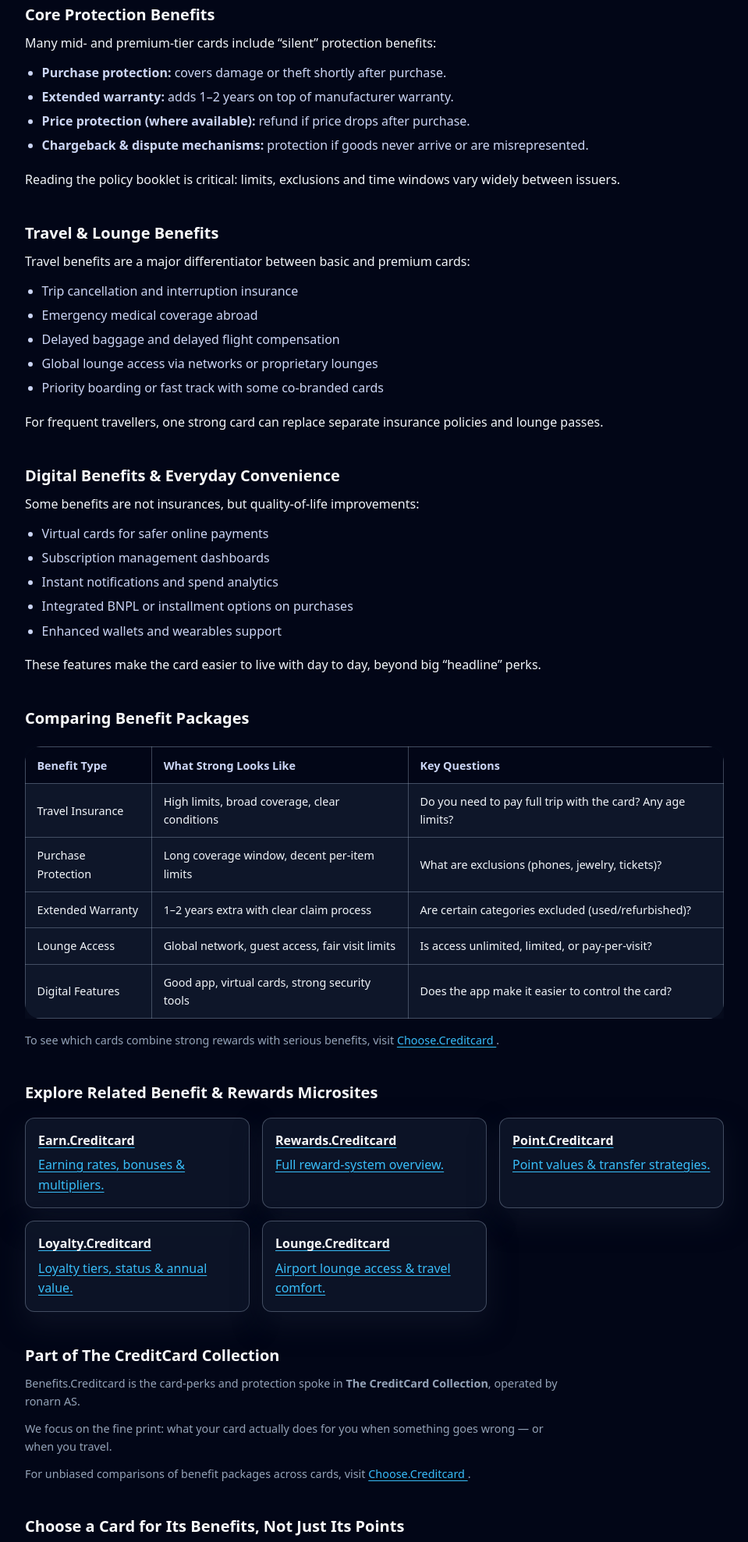
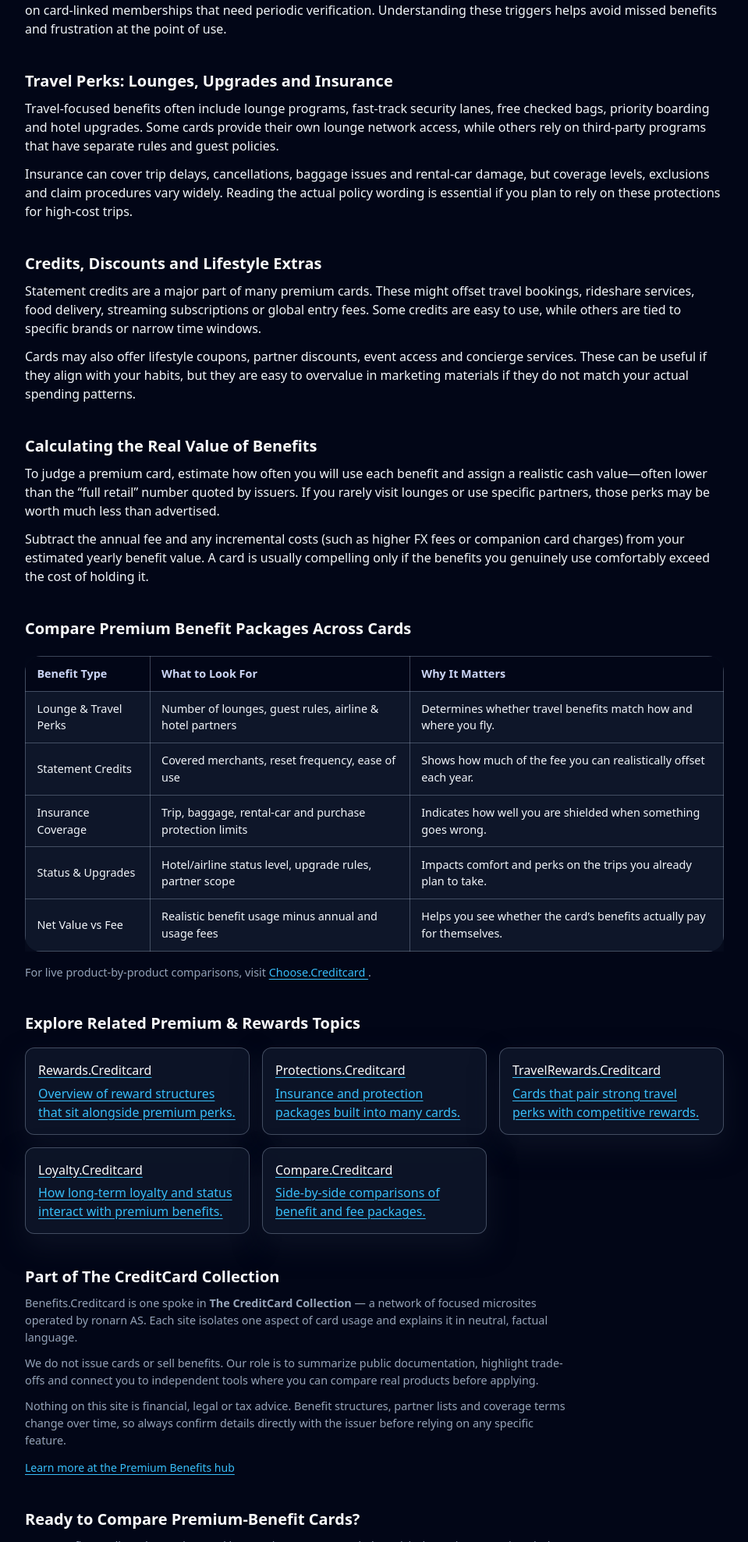
Before and after one commit to ChooseCreditCard/benefits.creditcard, a plain HTML site: page index.html in a window 1280 px wide. Shown: the part 823-2800 px from the top of the page at 78% size, without its empty margins (160-1119 px from the left). Drawn offline with nearby package versions, Linux system fonts and the light colour scheme.

Commit message:
Update index.html

```diff
--- a/index.html
+++ b/index.html
@@ -4,54 +4,54 @@
   <meta charset="UTF-8" />
   <meta name="viewport" content="width=device-width, initial-scale=1" />
 
-  <title>Benefits.Creditcard – Card Perks, Protections & Travel Value</title>
-  <meta name="description" content="Benefits.creditcard explains card perks and protections: insurance, purchase protection, lounge access, travel benefits and hidden card features." />
+  <title>Benefits.Creditcard – Premium Credit-Card Benefits Explained</title>
+  <meta name="description" content="Understand premium credit-card benefits: lounge access, insurance, statement credits, elite status, upgrades and how to judge if the perks are worth the fees." />
   <meta name="robots" content="index,follow" />
   <link rel="canonical" href="https://benefits.creditcard/" />
 
   <!-- Open Graph -->
-  <meta property="og:title" content="Benefits.Creditcard – Credit-Card Perks & Protections" />
-  <meta property="og:description" content="Understand credit-card benefits: insurance coverage, purchase protection, lounge access, travel perks and hidden features that matter more than points." />
+  <meta property="og:title" content="Benefits.Creditcard – Premium Credit-Card Benefits Explained" />
+  <meta property="og:description" content="Neutral breakdown of premium card benefits: travel perks, protection packages, statement credits and how to evaluate real-world value." />
   <meta property="og:type" content="website" />
   <meta property="og:url" content="https://benefits.creditcard/" />
   <meta property="og:image" content="https://choose.creditcard/preview.png?utm_source=benefits.creditcard&utm_medium=referral&utm_campaign=og_image" />
 
   <!-- Twitter -->
   <meta name="twitter:card" content="summary_large_image" />
-  <meta name="twitter:title" content="Benefits.Creditcard – Card Benefits Explained" />
-  <meta name="twitter:description" content="Independent guide to card perks, protections and travel benefits — beyond just points and cashback." />
+  <meta name="twitter:title" content="Benefits.Creditcard – Premium Credit-Card Benefits Explained" />
+  <meta name="twitter:description" content="Learn how premium card benefits like lounges, insurance and statement credits work, and when they justify higher annual fees." />
   <meta name="twitter:image" content="https://choose.creditcard/preview.png?utm_source=benefits.creditcard&utm_medium=referral&utm_campaign=twitter_image" />
 
   <!-- GA4 -->
   <script async src="https://www.googletagmanager.com/gtag/js?id=G-64FE63JQ3H"></script>
   <script>
     window.dataLayer = window.dataLayer || [];
-    function gtag(){ dataLayer.push(arguments); }
+    function gtag(){dataLayer.push(arguments);}
     gtag('js', new Date());
     gtag('config', 'G-64FE63JQ3H');
   </script>
 
+  <!-- Tailwind for utility classes -->
+  <script src="https://cdn.tailwindcss.com"></script>
+
+  <!-- Your shared minisite styles -->
   <link rel="stylesheet" href="./styles.css" />
 </head>
-
 <body class="bg-slate-950 text-slate-100">
   <header class="site-header">
     <div class="nav-inner max-w-6xl">
-
       <div class="brand">
         <div class="cc-logo">CC</div>
         <div class="brand-text">
           <div class="brand-title">Benefits.Creditcard</div>
-          <div class="brand-subtitle">Perks, Protections & Travel Value</div>
+          <div class="brand-subtitle">Premium Credit-Card Benefits</div>
         </div>
       </div>
-
-      <nav class="nav-links">
+      <nav class="nav-links" aria-label="Page navigation">
         <a href="#overview">Overview</a>
-        <a href="#protections">Protections</a>
+        <a href="#mechanics">How It Works</a>
         <a href="#compare">Compare</a>
       </nav>
-
     </div>
   </header>
 
@@ -60,196 +60,161 @@
     <div class="cc-breadcrumb">
       <a href="https://choose.creditcard/?utm_source=benefits.creditcard&utm_medium=referral&utm_campaign=breadcrumb">Home</a>
       &nbsp;›&nbsp;
-      Card Benefits
+      Benefits.Creditcard
     </div>
 
     <!-- Hero -->
     <section class="hero">
-      <h1>The Credit-Card Benefits Most People Overlook</h1>
-      <p class="hero-lead">
-        Benefits.Creditcard explains the perks and protections hiding in the fine print: insurances, purchase protection, lounge access, travel benefits and digital extras that can be worth more than points.
-      </p>
-
-      <a class="cta" href="https://choose.creditcard/?utm_source=benefits.creditcard&utm_medium=referral&utm_campaign=hero_cta">
-        Compare benefit-rich cards
-      </a>
+      <div class="hero-content">
+        <h1>How Premium Credit-Card Benefits Really Work</h1>
+        <p class="hero-lead">
+          Premium cards promise lounges, insurance, upgrades and statement credits. This page explains how those benefits are structured, what triggers them and how to decide whether the perks truly outweigh the annual fee.
+        </p>
+        <a class="cta" href="https://choose.creditcard/?utm_source=benefits.creditcard&utm_medium=referral&utm_campaign=hero_cta">
+          Compare premium-benefit cards
+        </a>
+      </div>
     </section>
 
-    <!-- Sections -->
+    <!-- Content sections -->
     <section id="overview" class="section">
-      <h2>Beyond Rewards: The Real Value of Card Benefits</h2>
-      <p>Rewards get the headlines — but benefits often carry more real-world value. Typical benefit areas include:</p>
-
-      <ul class="list">
-        <li>Travel insurance & trip interruption cover</li>
-        <li>Medical coverage while travelling</li>
-        <li>Flight delay & baggage delay compensation</li>
-        <li>Purchase protection and extended warranty</li>
-        <li>Rental car insurance (CDW / LDW)</li>
-        <li>Airport lounge access & fast track</li>
-      </ul>
-
-      <p>Understanding these can change which card you trust for flights, rentals and large purchases.</p>
+      <h2>What Counts as a “Premium” Card Benefit?</h2>
+      <p>Premium credit cards bundle extra features on top of basic rewards. Common benefits include airport lounge access, travel and purchase insurance, hotel and airline status boosts, concierge services and credits for specific categories like travel, dining or subscriptions.</p>
+      <p>These perks are designed to justify higher annual fees. The challenge for cardholders is separating headline features that sound impressive from benefits they will actually use often enough to create real value over the long term.</p>
     </section>
 
-    <section id="protections" class="section">
-      <h2>Core Protection Benefits</h2>
-      <p>Many mid- and premium-tier cards include “silent” protection benefits:</p>
-
-      <ul class="list">
-        <li><strong>Purchase protection:</strong> covers damage or theft shortly after purchase.</li>
-        <li><strong>Extended warranty:</strong> adds 1–2 years on top of manufacturer warranty.</li>
-        <li><strong>Price protection (where available):</strong> refund if price drops after purchase.</li>
-        <li><strong>Chargeback & dispute mechanisms:</strong> protection if goods never arrive or are misrepresented.</li>
-      </ul>
-
-      <p>Reading the policy booklet is critical: limits, exclusions and time windows vary widely between issuers.</p>
+    <section id="mechanics" class="section">
+      <h2>How Benefits Are Structured and Triggered</h2>
+      <p>Most benefits are governed by detailed terms: some apply automatically when you pay with the card, others require activation in the app or enrollment with a partner. Statement credits, for example, may reset monthly, quarterly or annually and often only cover specific merchants or categories.</p>
+      <p>Travel protections usually activate when you charge the trip to the card, while status boosts and lounge access may rely on card-linked memberships that need periodic verification. Understanding these triggers helps avoid missed benefits and frustration at the point of use.</p>
     </section>
 
     <section class="section">
-      <h2>Travel & Lounge Benefits</h2>
-      <p>Travel benefits are a major differentiator between basic and premium cards:</p>
-
-      <ul class="list">
-        <li>Trip cancellation and interruption insurance</li>
-        <li>Emergency medical coverage abroad</li>
-        <li>Delayed baggage and delayed flight compensation</li>
-        <li>Global lounge access via networks or proprietary lounges</li>
-        <li>Priority boarding or fast track with some co-branded cards</li>
-      </ul>
-
-      <p>For frequent travellers, one strong card can replace separate insurance policies and lounge passes.</p>
+      <h2>Travel Perks: Lounges, Upgrades and Insurance</h2>
+      <p>Travel-focused benefits often include lounge programs, fast-track security lanes, free checked bags, priority boarding and hotel upgrades. Some cards provide their own lounge network access, while others rely on third-party programs that have separate rules and guest policies.</p>
+      <p>Insurance can cover trip delays, cancellations, baggage issues and rental-car damage, but coverage levels, exclusions and claim procedures vary widely. Reading the actual policy wording is essential if you plan to rely on these protections for high-cost trips.</p>
     </section>
 
     <section class="section">
-      <h2>Digital Benefits & Everyday Convenience</h2>
-      <p>Some benefits are not insurances, but quality-of-life improvements:</p>
-
-      <ul class="list">
-        <li>Virtual cards for safer online payments</li>
-        <li>Subscription management dashboards</li>
-        <li>Instant notifications and spend analytics</li>
-        <li>Integrated BNPL or installment options on purchases</li>
-        <li>Enhanced wallets and wearables support</li>
-      </ul>
-
-      <p>These features make the card easier to live with day to day, beyond big “headline” perks.</p>
+      <h2>Credits, Discounts and Lifestyle Extras</h2>
+      <p>Statement credits are a major part of many premium cards. These might offset travel bookings, rideshare services, food delivery, streaming subscriptions or global entry fees. Some credits are easy to use, while others are tied to specific brands or narrow time windows.</p>
+      <p>Cards may also offer lifestyle coupons, partner discounts, event access and concierge services. These can be useful if they align with your habits, but they are easy to overvalue in marketing materials if they do not match your actual spending patterns.</p>
     </section>
 
-    <!-- Comparison Table -->
+    <section class="section">
+      <h2>Calculating the Real Value of Benefits</h2>
+      <p>To judge a premium card, estimate how often you will use each benefit and assign a realistic cash value—often lower than the “full retail” number quoted by issuers. If you rarely visit lounges or use specific partners, those perks may be worth much less than advertised.</p>
+      <p>Subtract the annual fee and any incremental costs (such as higher FX fees or companion card charges) from your estimated yearly benefit value. A card is usually compelling only if the benefits you genuinely use comfortably exceed the cost of holding it.</p>
+    </section>
+
+    <!-- Comparison block -->
     <section id="compare" class="section">
-      <h2>Comparing Benefit Packages</h2>
-
+      <h2>Compare Premium Benefit Packages Across Cards</h2>
       <div class="table-wrap">
         <table class="table">
           <thead>
             <tr>
               <th>Benefit Type</th>
-              <th>What Strong Looks Like</th>
-              <th>Key Questions</th>
+              <th>What to Look For</th>
+              <th>Why It Matters</th>
             </tr>
           </thead>
           <tbody>
             <tr>
-              <td>Travel Insurance</td>
-              <td>High limits, broad coverage, clear conditions</td>
-              <td>Do you need to pay full trip with the card? Any age limits?</td>
+              <td>Lounge &amp; Travel Perks</td>
+              <td>Number of lounges, guest rules, airline &amp; hotel partners</td>
+              <td>Determines whether travel benefits match how and where you fly.</td>
             </tr>
             <tr>
-              <td>Purchase Protection</td>
-              <td>Long coverage window, decent per-item limits</td>
-              <td>What are exclusions (phones, jewelry, tickets)?</td>
+              <td>Statement Credits</td>
+              <td>Covered merchants, reset frequency, ease of use</td>
+              <td>Shows how much of the fee you can realistically offset each year.</td>
             </tr>
             <tr>
-              <td>Extended Warranty</td>
-              <td>1–2 years extra with clear claim process</td>
-              <td>Are certain categories excluded (used/refurbished)?</td>
+              <td>Insurance Coverage</td>
+              <td>Trip, baggage, rental-car and purchase protection limits</td>
+              <td>Indicates how well you are shielded when something goes wrong.</td>
             </tr>
             <tr>
-              <td>Lounge Access</td>
-              <td>Global network, guest access, fair visit limits</td>
-              <td>Is access unlimited, limited, or pay-per-visit?</td>
+              <td>Status &amp; Upgrades</td>
+              <td>Hotel/airline status level, upgrade rules, partner scope</td>
+              <td>Impacts comfort and perks on the trips you already plan to take.</td>
             </tr>
             <tr>
-              <td>Digital Features</td>
-              <td>Good app, virtual cards, strong security tools</td>
-              <td>Does the app make it easier to control the card?</td>
+              <td>Net Value vs Fee</td>
+              <td>Realistic benefit usage minus annual and usage fees</td>
+              <td>Helps you see whether the card’s benefits actually pay for themselves.</td>
             </tr>
           </tbody>
         </table>
       </div>
-
       <p class="small">
-        To see which cards combine strong rewards with serious benefits, visit
+        For live product-by-product comparisons, visit
         <a href="https://choose.creditcard/?utm_source=benefits.creditcard&utm_medium=referral&utm_campaign=comparison_section">
           Choose.Creditcard
         </a>.
       </p>
     </section>
 
-    <!-- Cluster Links -->
+    <!-- Cluster links -->
     <section class="section">
-      <h2>Explore Related Benefit & Rewards Microsites</h2>
-
+      <h2>Explore Related Premium & Rewards Topics</h2>
       <div class="cluster-grid">
-
-        <a class="cluster-card" href="https://earn.creditcard/?utm_source=benefits.creditcard&utm_medium=referral&utm_campaign=cluster_earn">
-          <h3>Earn.Creditcard</h3>
-          <p>Earning rates, bonuses & multipliers.</p>
-        </a>
-
         <a class="cluster-card" href="https://rewards.creditcard/?utm_source=benefits.creditcard&utm_medium=referral&utm_campaign=cluster_rewards">
           <h3>Rewards.Creditcard</h3>
-          <p>Full reward-system overview.</p>
+          <p>Overview of reward structures that sit alongside premium perks.</p>
         </a>
-
-        <a class="cluster-card" href="https://point.creditcard/?utm_source=benefits.creditcard&utm_medium=referral&utm_campaign=cluster_point">
-          <h3>Point.Creditcard</h3>
-          <p>Point values & transfer strategies.</p>
+        <a class="cluster-card" href="https://protections.creditcard/?utm_source=benefits.creditcard&utm_medium=referral&utm_campaign=cluster_protections">
+          <h3>Protections.Creditcard</h3>
+          <p>Insurance and protection packages built into many cards.</p>
         </a>
-
+        <a class="cluster-card" href="https://travelrewards.creditcard/?utm_source=benefits.creditcard&utm_medium=referral&utm_campaign=cluster_travelrewards">
+          <h3>TravelRewards.Creditcard</h3>
+          <p>Cards that pair strong travel perks with competitive rewards.</p>
+        </a>
         <a class="cluster-card" href="https://loyalty.creditcard/?utm_source=benefits.creditcard&utm_medium=referral&utm_campaign=cluster_loyalty">
           <h3>Loyalty.Creditcard</h3>
-          <p>Loyalty tiers, status & annual value.</p>
+          <p>How long-term loyalty and status interact with premium benefits.</p>
         </a>
-
-        <a class="cluster-card" href="https://lounge.creditcard/?utm_source=benefits.creditcard&utm_medium=referral&utm_campaign=cluster_lounge">
-          <h3>Lounge.Creditcard</h3>
-          <p>Airport lounge access & travel comfort.</p>
+        <a class="cluster-card" href="https://compare.creditcard/?utm_source=benefits.creditcard&utm_medium=referral&utm_campaign=cluster_compare">
+          <h3>Compare.Creditcard</h3>
+          <p>Side-by-side comparisons of benefit and fee packages.</p>
         </a>
-
       </div>
     </section>
 
-    <!-- Collection Section -->
+    <!-- Collection section -->
     <section class="section">
       <h2>Part of The CreditCard Collection</h2>
       <p class="small">
-        Benefits.Creditcard is the card-perks and protection spoke in <strong>The CreditCard Collection</strong>, operated by ronarn AS.
+        Benefits.Creditcard is one spoke in <strong>The CreditCard Collection</strong> — a network of focused microsites operated by ronarn AS. Each site isolates one aspect of card usage and explains it in neutral, factual language.
       </p>
       <p class="small">
-        We focus on the fine print: what your card actually does for you when something goes wrong — or when you travel.
+        We do not issue cards or sell benefits. Our role is to summarize public documentation, highlight trade-offs and connect you to independent tools where you can compare real products before applying.
       </p>
       <p class="small">
-        For unbiased comparisons of benefit packages across cards, visit
-        <a href="https://choose.creditcard/?utm_source=benefits.creditcard&utm_medium=referral&utm_campaign=collection_section">
-          Choose.Creditcard
-        </a>.
+        Nothing on this site is financial, legal or tax advice. Benefit structures, partner lists and coverage terms change over time, so always confirm details directly with the issuer before relying on any specific feature.
       </p>
+
+      <!-- REQUIRED HUB SNIPPET: Premium Benefits hub -->
+      <div class="hub-link">
+        <a href="https://choose.creditcard/benefits/?utm_source=benefits.creditcard&utm_medium=referral&utm_campaign=minisite_to_hub"
+           class="text-sm text-slate-600 hover:text-slate-900">
+          Learn more at the Premium Benefits hub
+        </a>
+      </div>
     </section>
 
     <!-- Bottom CTA -->
     <section class="section">
-      <h2>Choose a Card for Its Benefits, Not Just Its Points</h2>
+      <h2>Ready to Compare Premium-Benefit Cards?</h2>
       <p class="small">
-        The right benefits can save you hundreds of euros in a single trip or purchase — even if the reward rate is average.
+        Use Benefits.Creditcard to understand how perks are structured, then visit the main comparison hub to find cards whose benefits, protections and fees match the way you actually travel and spend.
       </p>
-
       <a class="cta" href="https://choose.creditcard/?utm_source=benefits.creditcard&utm_medium=referral&utm_campaign=bottom_cta">
-        Compare benefit-focused cards
+        Go to Choose.Creditcard
       </a>
     </section>
-
   </main>
 
   <footer class="mini-footer">
```
